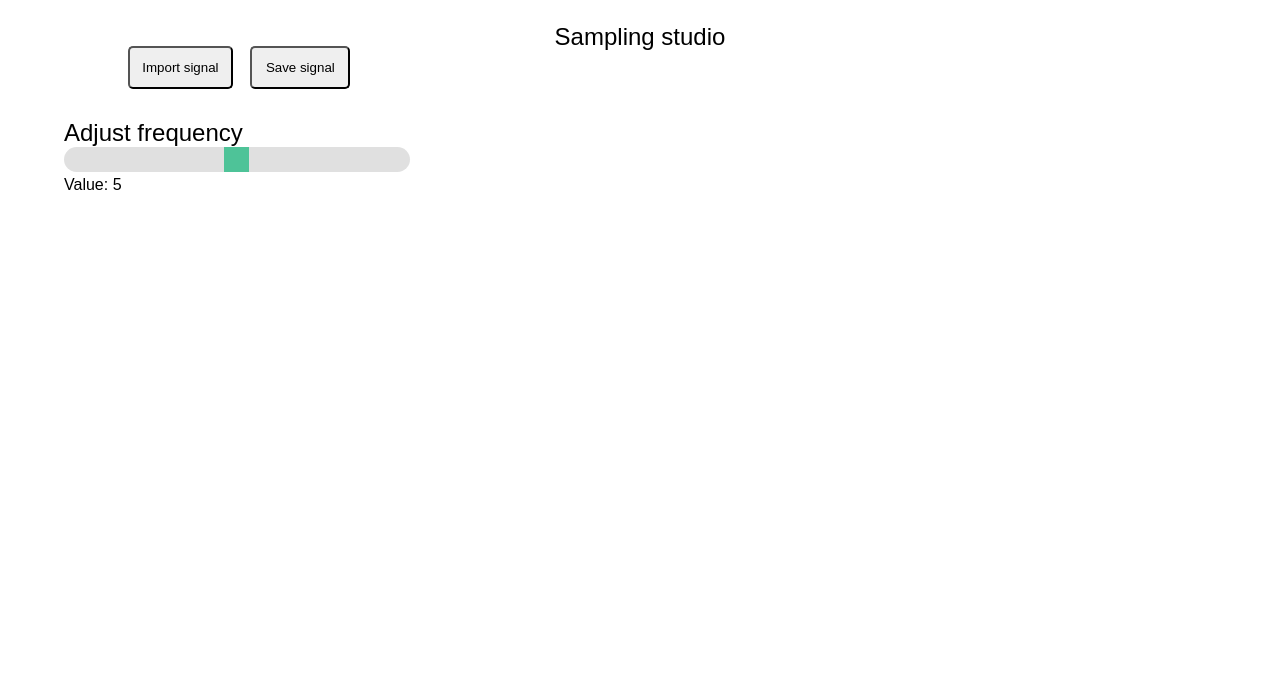
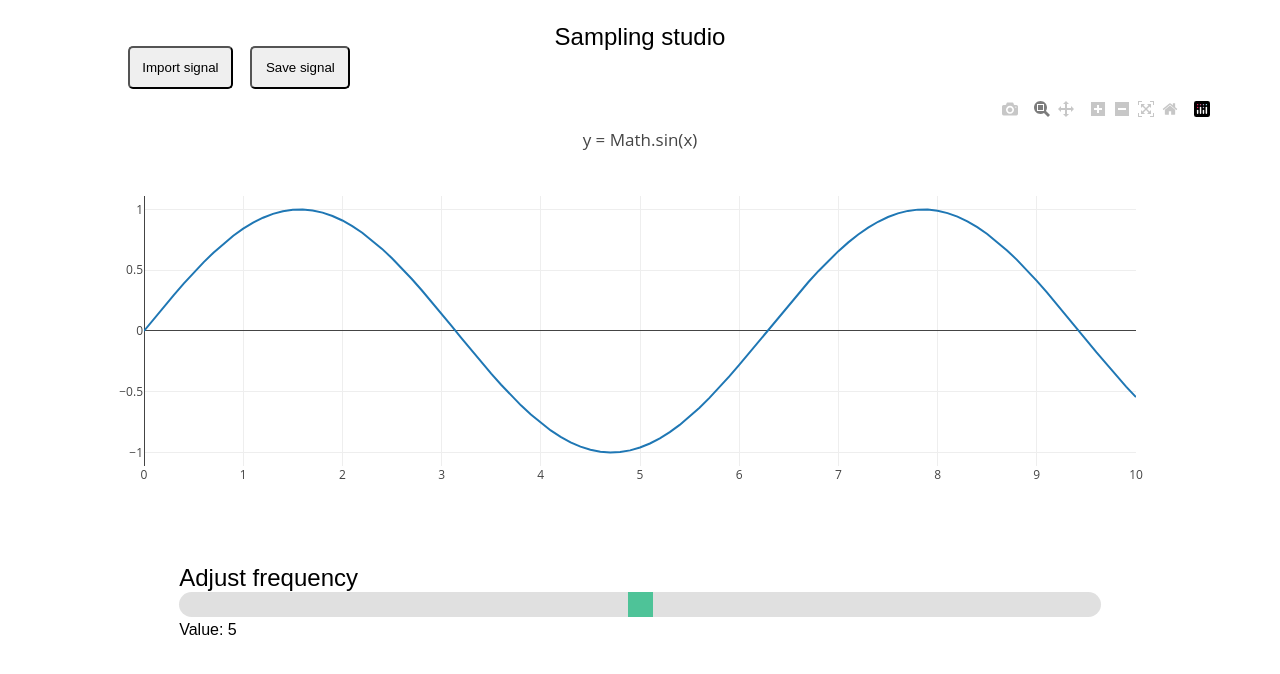
Before and after one commit to YousefKadry/DSP_Task1_12, a Python web app: template SignalStudio/templates/index.html in a window 1280 px wide. Shown: the top 674 px of the page. Run offline with Jinja, Linux system fonts and the light colour scheme; the template is opened without the code that fills it, so the values that code supplies are empty; some libraries are stand-ins or nearby versions.

Commit message:
linked files of front -sarta

```diff
--- a/SignalStudio/static/css/index.css
+++ b/SignalStudio/static/css/index.css
@@ -69,31 +69,32 @@
   justify-content: center;
 }
 #myPlot {
-  max-width: 80%;
-  min-width: 80%;
+  max-width: 60%;
+  min-width: 100%;
+  overflow: hidden;
 }
 
 /* Slider styling */
 .slidecontainer {
-  width: 100%;
+  max-width: 80%;
+  min-width: 60%;
+  display: block;
+  margin: auto;
 }
-
 .slider {
   -webkit-appearance: none;
-  width: 30%;
+  border-radius: 35px;
+  width: 100%;
   height: 25px;
-  border-radius: 35px;
   background: #d3d3d3;
   outline: none;
   opacity: 0.7;
   -webkit-transition: .2s;
   transition: opacity .2s;
 }
-
 .slider:hover {
   opacity: 1;
 }
-
 .slider::-webkit-slider-thumb {
   -webkit-appearance: none;
   appearance: none;
@@ -102,7 +103,6 @@
   background: #04AA6D;
   cursor: pointer;
 }
-
 .slider::-moz-range-thumb {
   width: 25px;
   height: 25px;
--- /dev/null
+++ b/SignalStudio/static/js/frame_scripts.js
@@ -0,0 +1,59 @@
+var exp = "Math.sin(x)";
+
+// Generate values
+var xValues = [];
+var yValues = [];
+for (var x = 0; x <= 10; x += 0.1) {
+xValues.push(x);
+yValues.push(eval(exp));
+}
+
+// Display using Plotly
+var data = [{x:xValues, y:yValues, mode:"lines"}];
+var layout = {title: "y = " + exp};
+Plotly.newPlot("myPlot", data, layout);
+
+// Script for reloding the data
+var slider = document.getElementById("myRange");
+            var output = document.getElementById("demo");
+            output.innerHTML = slider.value;
+
+            slider.addEventListener('mouseup', function() {
+                output.innerHTML = this.value;
+                let amp = this.value
+                var exp = "Math.sin(x)";
+
+                // Generate values
+                var nxValues = [];
+                var nyValues = [];
+                for (var x = 0; x <= 40; x += 0.1) {
+                    nxValues.push(x);
+                    nyValues.push(amp * eval(exp));
+                  }
+                var data = [{x:nxValues, y:nyValues, mode:"lines"}];
+                var layout = {title: "y = " + exp,
+                          xaxis: {
+                                  autorange: true,
+                                  autoscale: true},
+                          yaxis: {
+                              autorange: true,
+                              autoscale: true}
+                          }
+              Plotly.animate("myPlot",{
+                  data: data,
+                  traces: [0],
+                  layout: layout
+              }, {
+                transition: {
+                duration: 500,
+                easing: 'cubic-in-out'
+                  },
+                frame: {
+                duration: 500
+                }
+              })
+              Plotly.relayout( "myPlot", {
+              'xaxis.autorange': true,
+              'yaxis.autorange': true
+              })
+          })
```
Also changed, not shown: SignalStudio/templates/index.html (+6 -46 lines).
